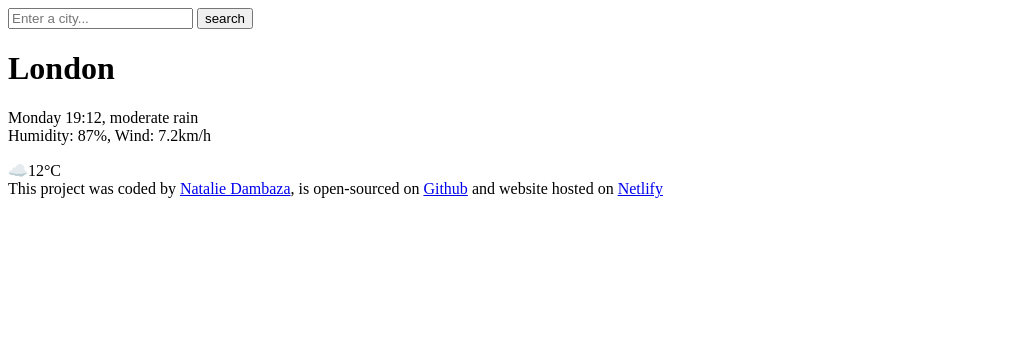
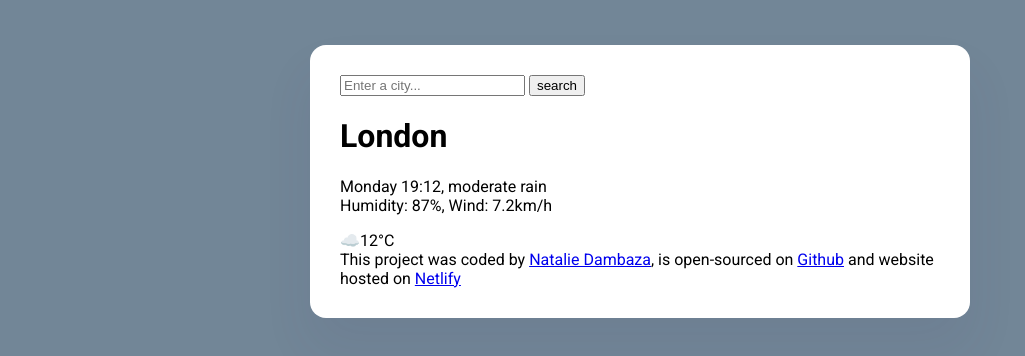
Before and after one commit to Ndambaza/Weather-App, a plain HTML site: page index.html in a window 1280 px wide. Shown: the whole page, without its empty margins (0-1025 px from the left). Drawn offline with Linux system fonts and the light colour scheme; a web font is replaced by a local one.

Commit message:
styled main container and added custom font

```diff
--- a/index.html
+++ b/index.html
@@ -4,14 +4,24 @@
     <meta charset="UTF-8" />
     <meta name="viewport" content="width=device-width, initial-scale=1.0" />
     <title>Nats Weather App</title>
+    <link rel="stylesheet" href="src/style.css" />
+    <link rel="preconnect" href="https://fonts.googleapis.com" />
+    <link rel="preconnect" href="https://fonts.gstatic.com" crossorigin />
+    <link
+      href="https://fonts.googleapis.com/css2?family=Roboto:ital,wght@0,100;0,300;0,400;0,500;0,700;0,900;1,100;1,300;1,400;1,500;1,700;1,900&family=Ysabeau+Office:ital,wght@1,1&display=swap"
+      rel="stylesheet"
+    />
   </head>
+
   <body>
+    <div class="weather-app">
       <header>
         <form>
           <input type="search" placeholder="Enter a city..." />
           <input type="submit" value="search" />
         </form>
       </header>
+
       <main>
         <div>
           <h1>London</h1>
@@ -25,13 +35,14 @@
       </main>
       <footer>
         This project was coded by
-      <a href="https://github.com/Ndambaza" target="_blank">Natalie Dambaza</a>,
-      is open-sourced on
+        <a href="https://github.com/Ndambaza" target="_blank">Natalie Dambaza</a
+        >, is open-sourced on
         <a href="https://github.com/Ndambaza/Weather-App" target="_blank"
           >Github</a
         >
         and website hosted on
         <a href="https://nataliesapp.netlify.app/" target="_blank">Netlify</a>
       </footer>
+    </div>
   </body>
 </html>
--- /dev/null
+++ b/src/style.css
@@ -0,0 +1,13 @@
+body {
+  background-color: #728697;
+  font-family: "Roboto", sans-serif;
+}
+
+.weather-app {
+  background: white;
+  max-width: 600px;
+  margin: 45px auto;
+  box-shadow: 0 30px 50px rgba(65, 50, 108, 0.08);
+  border-radius: 16px;
+  padding: 30px;
+}
```
Lines whose indentation alone changed are shown as unchanged.
